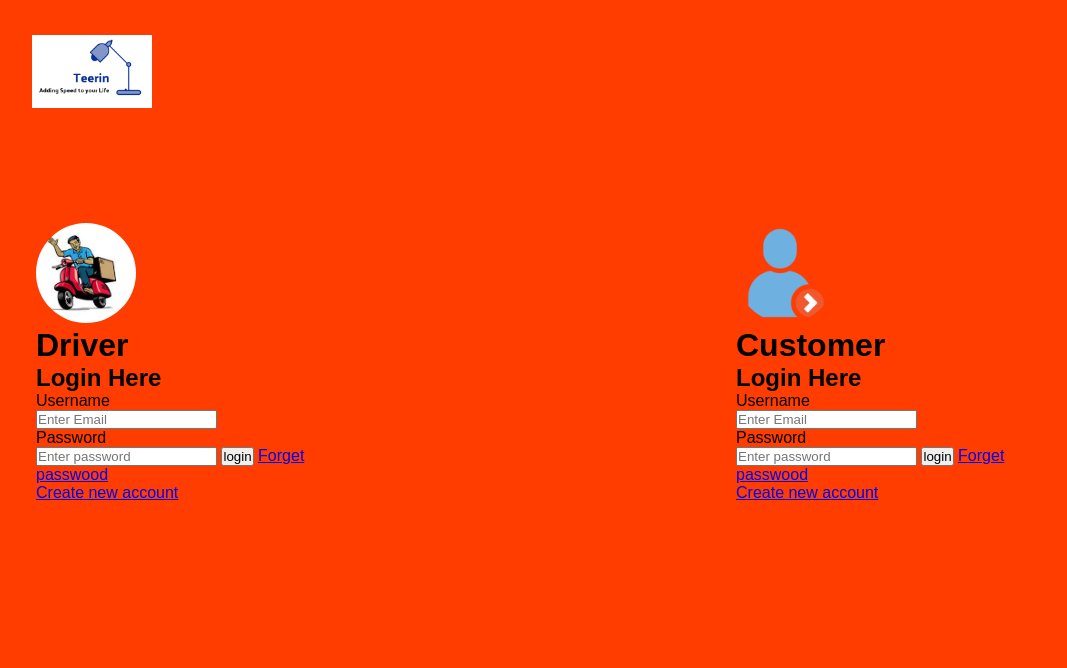
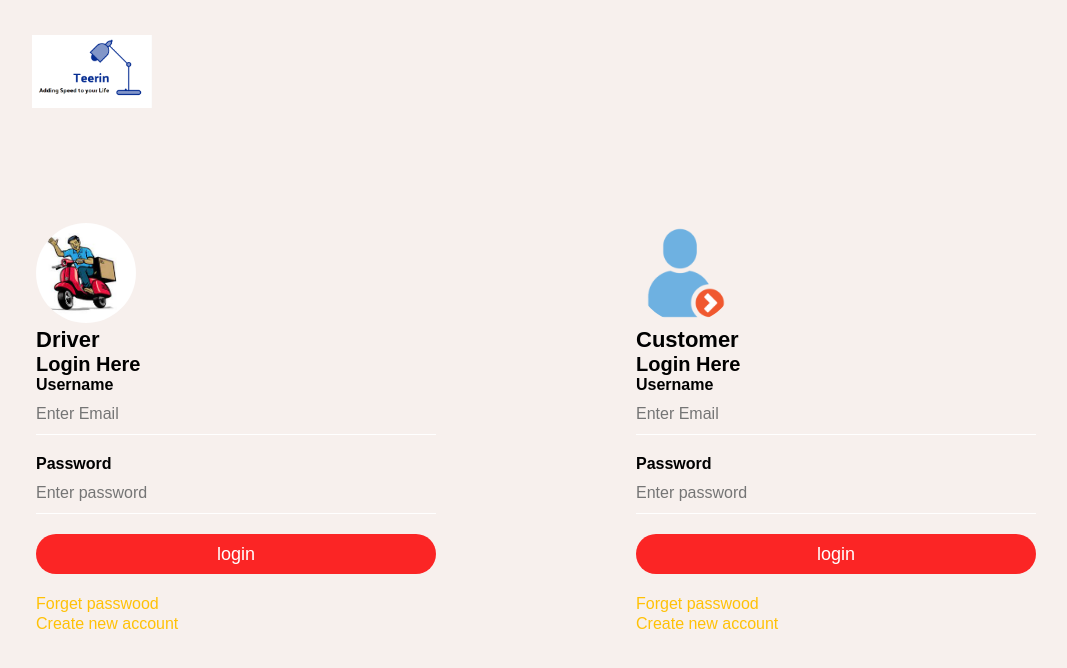
Before and after one commit to ramruchal123/ram, a plain HTML site: page ux.html in a window 1280 px wide. Shown: the whole page, without its empty margins (64-1131 px from the left). Drawn offline with Linux system fonts and the light colour scheme.

Commit message:
changes in UI/UX page

```diff
--- a/style.css
+++ b/style.css
@@ -7,7 +7,7 @@
 .banner {
     width: 100%;
     height: 100vh;
-    background-color: #ff3d00;
+    background-color: #f7f0ed;
     background-size: cover;
     background-position: center;
 }
@@ -59,6 +59,7 @@
 }
 
 .avatar {
+    position: relative;
     width: 100px;
     height: 100px;
     border-radius: 50%;
@@ -72,12 +73,75 @@
 }
 
 .Driver {
-    width: 300px;
+    width: 400px;
     float: left;
 }
 
 .Customer {
-    width: 300px;
+    width: 400px;
     overflow: hidden;
     float: right;
 }
+
+h1 {
+    margin: 0;
+    padding: 10 0 10px;
+    text-align: left;
+    font-size: 22px;
+}
+
+h2 {
+    margin: 0;
+    padding: 10 0 5px;
+    text-align: left;
+    font-size: 20px;
+}
+
+p {
+    margin: 0;
+    padding: 0;
+    font-weight: bold;
+}
+
+input {
+    width: 100%;
+    margin-bottom: 20px;
+}
+
+input[type="text"],
+input[type="password"] {
+    border: none;
+    border-bottom: 1px solid #fff;
+    background: transparent;
+    outline: none;
+    height: 40px;
+    color: #fff;
+    font-size: 16px;
+}
+
+input[type="submit"] {
+    border: none;
+    outline: none;
+    height: 40px;
+    background: #fb2525;
+    color: #fff;
+    font-size: 18px;
+    border-radius: 20px;
+    cursor: pointer;
+}
+
+input[type="submit"]:hover {
+    background: #ffc107;
+    color: #000;
+}
+
+a {
+    text-decoration: none;
+    font-family: 12px;
+    line-height: 20px;
+    color: darkgray;
+}
+
+a {
+    color: #ffc107;
+}
```
